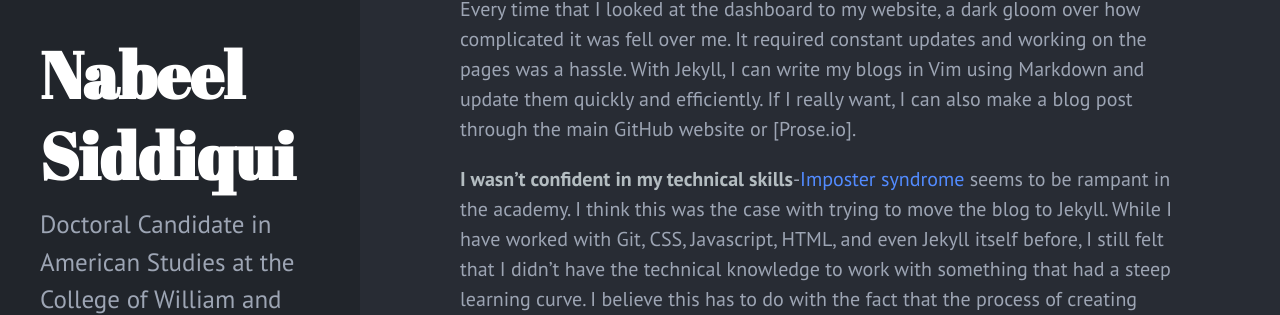
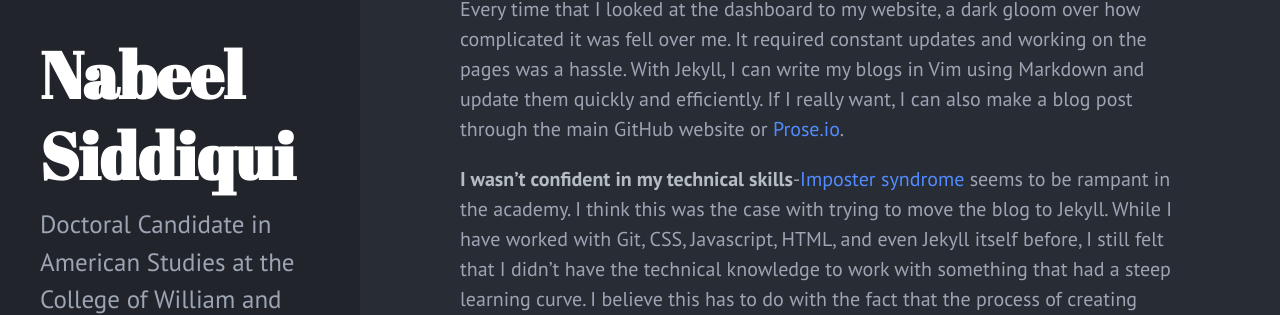
Before and after one commit to nabsiddiqui/nabsiddiqui_old_jekyll_site, a Jekyll site: the page built from _posts/2017-08-17-migrating-to-jekyll.md, in a window 1280 px wide and 900 px high, scrolled down 312 px. Shown: the part 294-609 px from the top of the window. Built offline with Jekyll 4.4.1, drawn with Linux system fonts in a browser that asks for light colours; part of the change alters nothing that is shown; some of the changed text lies outside the part shown.

Commit message:
Fixed Prose.io Link

```diff
--- a/_posts/2017-08-17-migrating-to-jekyll.md
+++ b/_posts/2017-08-17-migrating-to-jekyll.md
@@ -7,7 +7,7 @@ I finally decided to upgrade my personal website and migrate it over to [Jekyll]
 
 So what was wrong with my old website?  I had hosted it on [Wordpress](https://wordpress.com/), and while it served its purpose, it was not a system that I enjoyed blogging at or even logging into.  Mainly, I used it as an online CV for people looking me up and a place where my students could see digital copies of their syllabi.  I though about the reasons why I was so hesitant to blog as a younger scholar and came up with a few that I thought may be helpful to others thinking about blogging for the first time/again:
 
-**I didn't realize that platform mattered**-Despite the recent influx in media studies on [platform studies](http://platformstudies.com), I didn't really realize how much using Wordpress annoyed me.  Every time that I looked at the dashboard to my website, a dark gloom over how complicated it was fell over me.  It required constant updates and working on the pages was a hassle.  With Jekyll, I can write my blogs in Vim using Markdown and update them quickly and efficiently.  If I really want, I can also make a blog post through the main GitHub website or [Prose.io].
+**I didn't realize that platform mattered**-Despite the recent influx in media studies on [platform studies](http://platformstudies.com), I didn't really realize how much using Wordpress annoyed me.  Every time that I looked at the dashboard to my website, a dark gloom over how complicated it was fell over me.  It required constant updates and working on the pages was a hassle.  With Jekyll, I can write my blogs in Vim using Markdown and update them quickly and efficiently.  If I really want, I can also make a blog post through the main GitHub website or [Prose.io](http://prose.io/).
 
 **I wasn't confident in my technical skills**-[Imposter syndrome](https://en.wikipedia.org/wiki/Impostor_syndrome) seems to be rampant in the academy.  I think this was the case with trying to move the blog to Jekyll.  While I have worked with Git, CSS, Javascript, HTML, and even Jekyll itself before, I still felt that I didn't have the technical knowledge to work with something that had a steep learning curve.  I believe this has to do with the fact that the process of creating things is rarely evident to outsiders.  When I see people that have created amazing projects, I feel like they put it together in the matter of a few hours or days.  Talking to other people, however, I am reminded that most projects take a matter of months and years.
 
```
